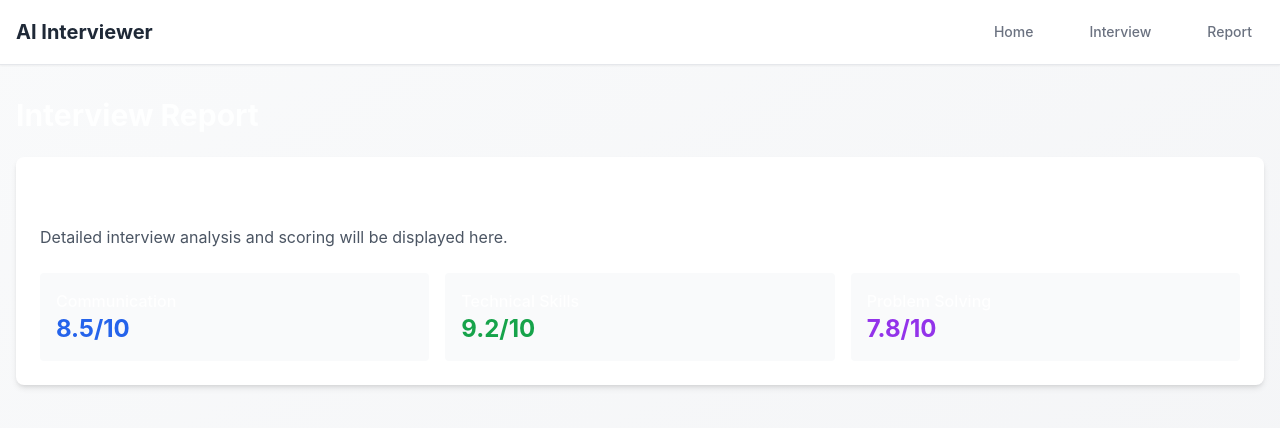
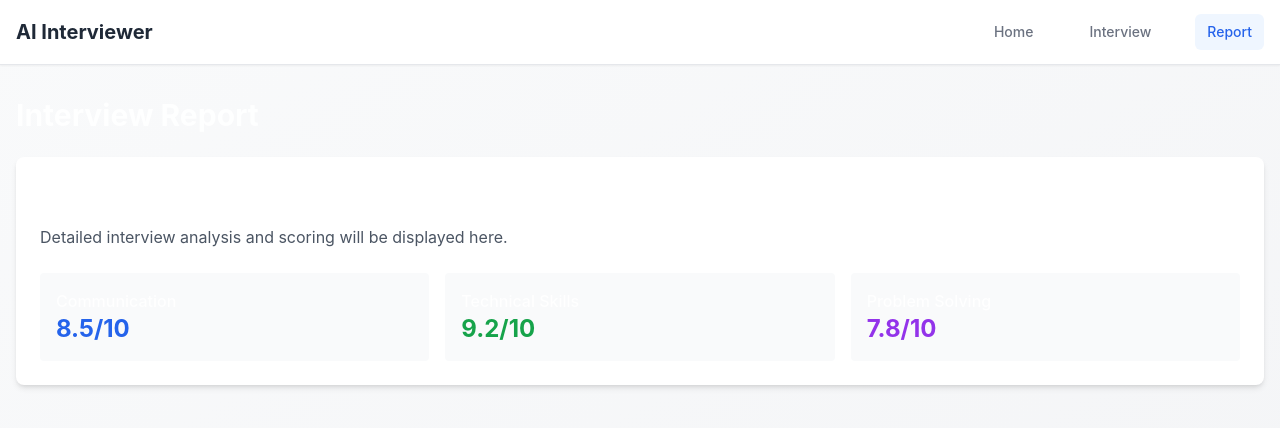
Before and after one commit to corze73/Interviewer, a React (Vite) app in the folder frontend/: page /report/1 in a window 1280 px wide. Shown: the top 428 px of the page. Built offline with nearby package versions, Linux system fonts and the light colour scheme.

Commit message:
✨ Fix navigation and make Start Interview button functional

```diff
--- a/frontend/src/App.tsx
+++ b/frontend/src/App.tsx
@@ -17,6 +17,9 @@ function App() {
           <Route path="/" element={<Home />} />
           <Route path="/interview/:sessionId" element={<Interview />} />
           <Route path="/report/:sessionId" element={<Report />} />
+          {/* Demo routes for navigation */}
+          <Route path="/interview" element={<Interview />} />
+          <Route path="/report" element={<Report />} />
           <Route path="*" element={<NotFound />} />
         </Routes>
       </div>
--- a/frontend/src/components/Navigation.tsx
+++ b/frontend/src/components/Navigation.tsx
@@ -3,7 +3,10 @@ import { Link, useLocation } from 'react-router-dom';
 export function Navigation() {
   const location = useLocation();
 
-  const isActive = (path: string) => location.pathname === path;
+  const isActive = (path: string) => {
+    if (path === '/') return location.pathname === path;
+    return location.pathname.startsWith(path);
+  };
 
   return (
     <nav className="bg-white shadow-sm border-b">
@@ -27,7 +30,7 @@ export function Navigation() {
               Home
             </Link>
             <Link
-              to="/interview"
+              to="/interview/demo"
               className={`px-3 py-2 rounded-md text-sm font-medium ${
                 isActive('/interview')
                   ? 'text-blue-600 bg-blue-50'
@@ -37,7 +40,7 @@ export function Navigation() {
               Interview
             </Link>
             <Link
-              to="/report"
+              to="/report/demo"
               className={`px-3 py-2 rounded-md text-sm font-medium ${
                 isActive('/report')
                   ? 'text-blue-600 bg-blue-50'
--- a/frontend/src/pages/Home.tsx
+++ b/frontend/src/pages/Home.tsx
@@ -1,4 +1,14 @@
+import { useNavigate } from 'react-router-dom';
+
 export function Home() {
+  const navigate = useNavigate();
+
+  const handleStartInterview = () => {
+    // Generate a new session ID
+    const sessionId = Date.now().toString();
+    navigate(`/interview/${sessionId}`);
+  };
+
   return (
     <div className="container mx-auto px-4 py-8">
       <h1 className="text-4xl font-bold text-center mb-8">AI Interviewer</h1>
@@ -6,7 +16,10 @@ export function Home() {
         <p className="text-lg text-gray-600 mb-8">
           Welcome to the Full-Realism Human-AI Interviewer. Start your interview experience with our advanced AI avatar.
         </p>
-        <button className="bg-blue-600 hover:bg-blue-700 text-white font-bold py-3 px-6 rounded-lg">
+        <button
+          onClick={handleStartInterview}
+          className="bg-blue-600 hover:bg-blue-700 text-white font-bold py-3 px-6 rounded-lg transition-colors"
+        >
           Start Interview
         </button>
       </div>
```
